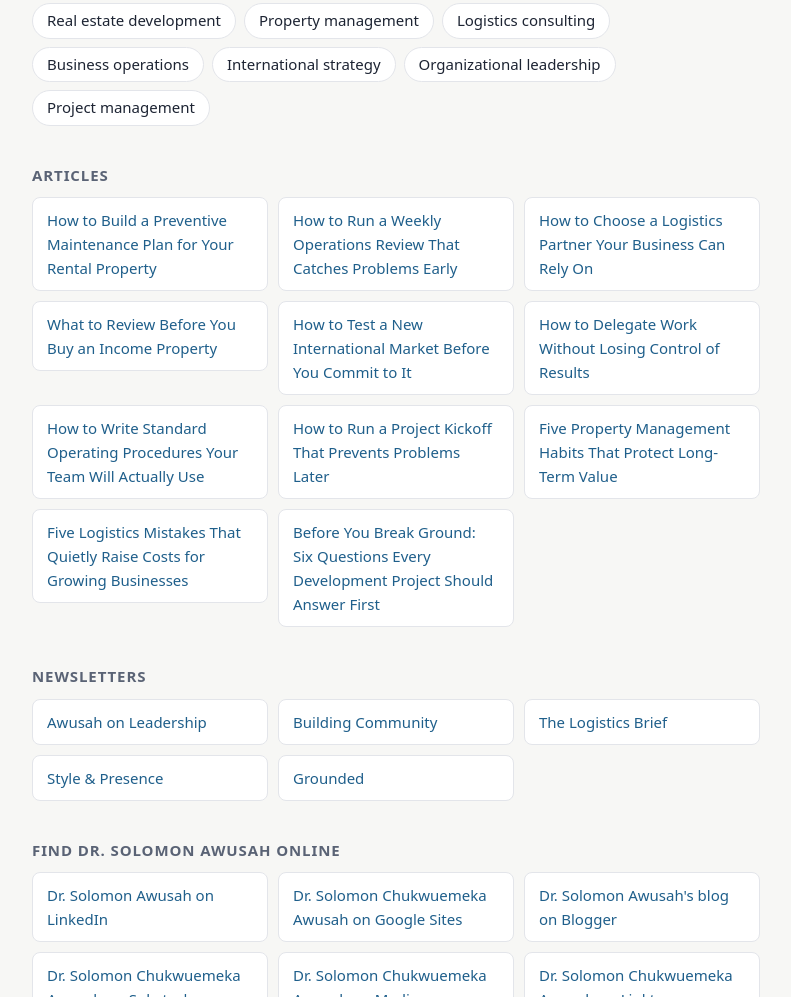
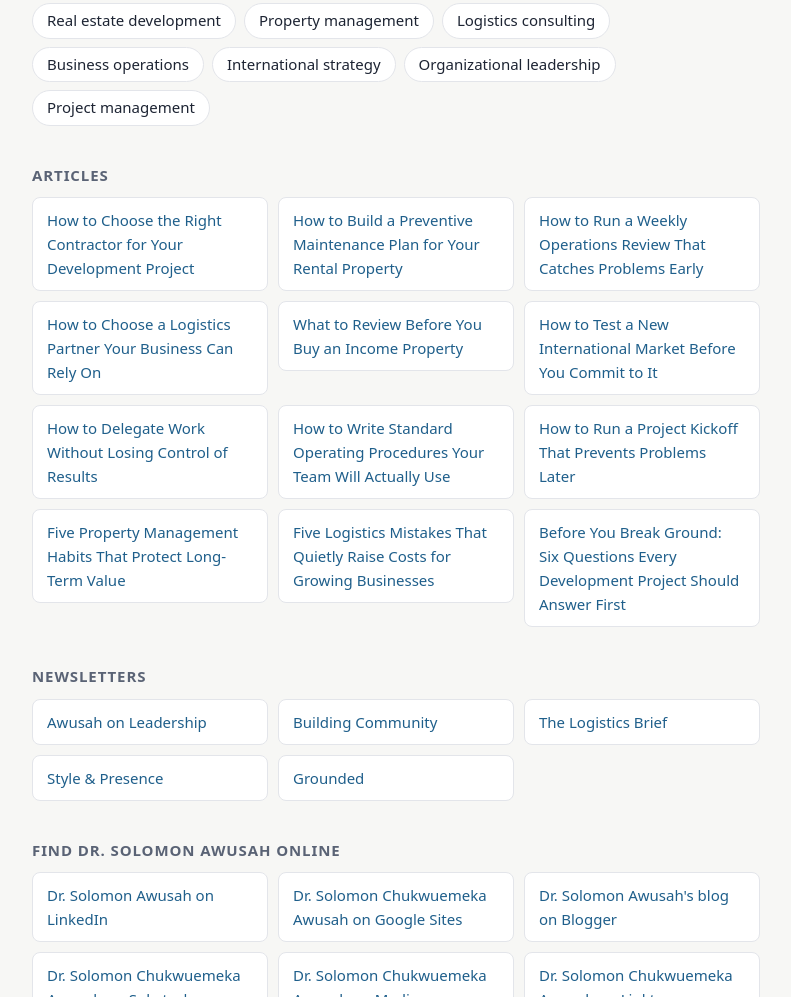
Before and after one commit to alphavest999/solomon-awusah, a plain HTML site: page index.html in a window 1280 px wide. Shown: the part 799-1796 px from the top of the page, without its empty margins (244-1035 px from the left). Drawn offline with Linux system fonts and the light colour scheme.

Commit message:
Link article: How to Choose the Right Contractor for Your Development Project

```diff
--- a/index.html
+++ b/index.html
@@ -104,6 +104,7 @@
 
   <h2 id="articles">Articles</h2>
   <ul class="links">
+    <li><a href="articles/choose-the-right-contractor-for-your-development-project.html">How to Choose the Right Contractor for Your Development Project</a></li>
     <li><a href="articles/preventive-maintenance-plan-for-rental-property.html">How to Build a Preventive Maintenance Plan for Your Rental Property</a></li>
     <li><a href="articles/weekly-operations-review-that-catches-problems-early.html">How to Run a Weekly Operations Review That Catches Problems Early</a></li>
     <li><a href="articles/choose-a-logistics-partner-you-can-rely-on.html">How to Choose a Logistics Partner Your Business Can Rely On</a></li>
```
